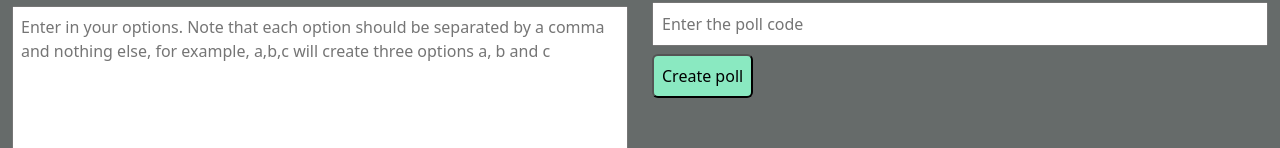
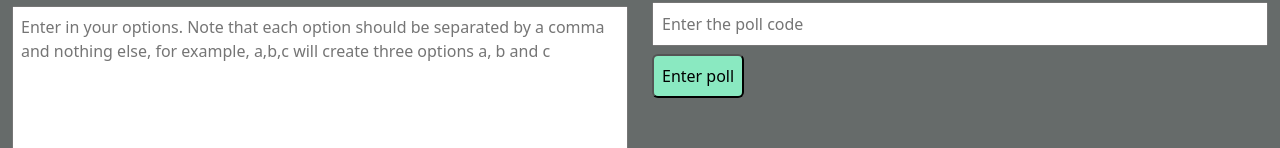
Before and after one commit to Ventuscoder/voting-app-react, a React (Vite) app: page / in a window 1280 px wide. Shown: the part 502-650 px from the top of the page. Built offline with nearby package versions, Linux system fonts and the light colour scheme.

Commit message:
Create poll page where users can submit polls

```diff
--- a/src/App.jsx
+++ b/src/App.jsx
@@ -2,6 +2,7 @@ import { useEffect, useState } from 'react'
 import './App.css'
 import Homepage from './pages/homepage'
 import NewPollPage from './pages/newpollpage'
+import PollPage from './pages/pollpage'
 
 function App() {
 
@@ -9,6 +10,8 @@ function App() {
   const [isNewpollpage, setIsNewpollpage] = useState(false)
   const [isPollpage, setIsPollpage] = useState(false)
   const [currentPollId, setCurrentPollId] = useState('')
+  const [currentPollData, setCurrentPollData] = useState({})
+  const [pollDataLoaded, setPollDataLoaded] = useState(false)
   console.log(currentPollId)
 
   function newPoll(topic, options) {
@@ -27,10 +30,28 @@ function App() {
     })
   }
 
+  function enterPoll(code) {
+    /* const data = await fetch(`http://localhost:8000/enter/${code}`)
+    if (data == 'Data not found') {
+      setCurrentPollData(JSON.parse(data))
+      setIsHomepage(false)
+      setIsPollpage(true)
+    } */
+    fetch(`http://localhost:8000/enter/${code}`).then(response=>{
+      if (response != 'Data not found') {
+        setPollDataLoaded(true)
+        response.json().then(json=>setCurrentPollData(json))
+      }
+      setIsHomepage(false)
+      setIsPollpage(true)
+    })
+  }
+
   return (
     <div className="App container-fluid">
-      {isHomepage && <Homepage newPoll={newPoll} />}
+      {isHomepage && <Homepage newPoll={newPoll} enterPoll={enterPoll} />}
       {isNewpollpage && <NewPollPage pollId={currentPollId} />}
+      {isPollpage && <PollPage hasError={!pollDataLoaded} pollData={currentPollData} />}
     </div>
   )
 }
--- a/src/pages/homepage.jsx
+++ b/src/pages/homepage.jsx
@@ -1,7 +1,7 @@
 import './homepage.css'
 
 function Homepage(props) {
-    const {newPoll} = props
+    const {newPoll, enterPoll} = props
     function newPollSubmit(e) {
         e.preventDefault()
         const optionsData = e.target[1].value.split(',')
@@ -11,6 +11,13 @@ function Homepage(props) {
         }
         newPoll(e.target[0].value, finalOptionsArr)
     }
+
+    function enterPollSubmit(e) {
+        e.preventDefault()
+        const code = e.target[0].value
+        enterPoll(code)
+    }
+
     return (
         <div className="homepage">
             <div className='description pt-4 pb-4 row'>
@@ -32,9 +39,9 @@ function Homepage(props) {
                 </div>
                 <div className="col-md-6 option">
                     <p className='desc'>Enter a poll</p>
-                    <form onSubmit={newPollSubmit}>
+                    <form onSubmit={enterPollSubmit}>
                         <input type="text" name='code' className='code p-2 mt-2 mb-2' placeholder='Enter the poll code' required />
-                        <button type="submit" className="enter-poll rounded p-2">Create poll</button>
+                        <button type="submit" className="enter-poll rounded p-2">Enter poll</button>
                     </form>
                 </div>
 
--- /dev/null
+++ b/src/pages/pollpage.jsx
@@ -0,0 +1,15 @@
+import './pollpage.css'
+
+function PollPage(props) {
+    const {pollData, hasError} = props
+    console.log(pollData)
+
+    return (
+        <div className='poll-page row'>
+            {hasError && <p>Sorry, wrong code!</p>}
+            {!hasError && <p>Poll loaded!</p>}
+        </div>
+    )
+}
+
+export default PollPage
```
Also changed, not shown: src/pages/pollpage.css (added).
